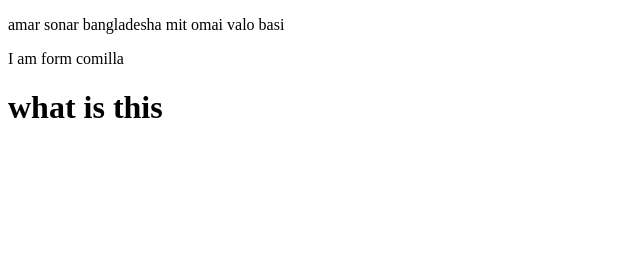
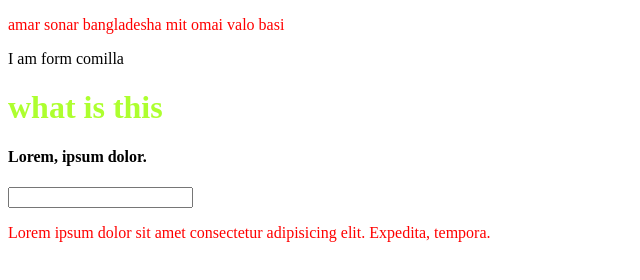
Before and after one commit to Rizwanmiraz/My-Website, a plain HTML site: page index.html in a window 1280 px wide. Shown: the whole page, without its empty margins (0-640 px from the left). Drawn offline with Linux system fonts and the light colour scheme.

Commit message:
new text added

```diff
--- a/index.html
+++ b/index.html
@@ -4,10 +4,14 @@
     <meta charset="UTF-8">
     <meta name="viewport" content="width=device-width, initial-scale=1.0">
     <title>Document</title>
+    <link rel="stylesheet" href="style.css">
 </head>
 <body>
     <p>amar sonar bangladesha mit omai valo basi </p>
     <span>I am form comilla</span>
     <h1>what is this</h1>
+    <h4>Lorem, ipsum dolor.</h4>
+    <input type="text">
+    <p>Lorem ipsum dolor sit amet consectetur adipisicing elit. Expedita, tempora.</p>
 </body>
 </html>
```
